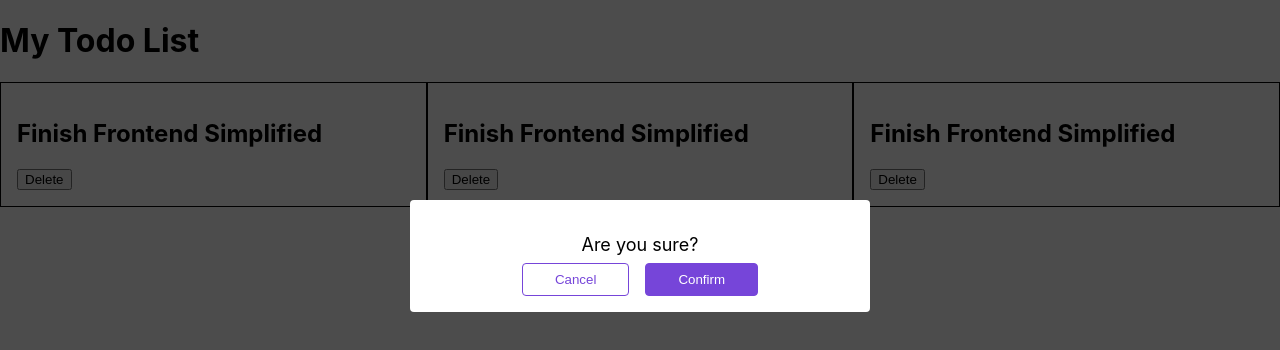
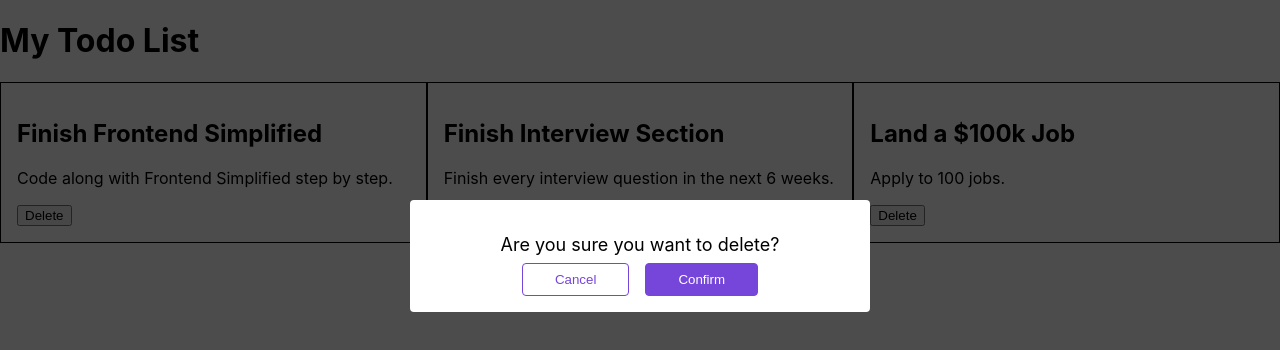
Before and after one commit to RyanCacicedo/React-Crashcourse, a React (Create React App) app: page / in a window 1280 px wide. Shown: the top 350 px of the page. Built offline with nearby package versions, Linux system fonts and the light colour scheme.

Commit message:
Working on Props

```diff
--- a/src/App.jsx
+++ b/src/App.jsx
@@ -1,18 +1,27 @@
 import "./App.css";
 import Todo from "./components/Todo.jsx";
 import Title from "./components/Title.jsx";
-import Modal from "./components/Modal.jsx"
+import Modal from "./components/Modal.jsx";
 
 function App() {
   return (
     <div>
       <Title></Title>
       <div className="todo__wrapper">
-        <Todo></Todo>
-        <Todo></Todo>
-        <Todo></Todo>
+        <Todo
+          title="Finish Frontend Simplified"
+          paragraph="Code along with Frontend Simplified step by step."
+        ></Todo>
+        <Todo
+          title="Finish Interview Section"
+          paragraph="Finish every interview question in the next 6 weeks."
+        ></Todo>
+        <Todo
+          title="Land a $100k Job"
+          paragraph="Apply to 100 jobs."
+        ></Todo>
       </div>
-      <Modal></Modal>
+      <Modal title="Are you sure you want to delete?"></Modal>
     </div>
   );
 }
--- a/src/components/Modal.jsx
+++ b/src/components/Modal.jsx
@@ -1,10 +1,10 @@
 import "./Modal.css";
 
-function Modal() {
+function Modal({title}) {
   return (
     <>
       <div className="modal">
-        <p className="modal__title">Are you sure?</p>
+        <p className="modal__title">{title}</p>
         <div className="modal__buttons">
           <button className="btn btn__cancel">Cancel</button>
           <button className="btn">Confirm</button>
--- a/src/components/Todo.jsx
+++ b/src/components/Todo.jsx
@@ -1,9 +1,11 @@
 import './Todo.css'
 
-function Todo() {
+function Todo({title, paragraph}) {
+  console.log(title)
   return (
     <div className='todo'>
-      <h2>Finish Frontend Simplified</h2>
+      <h2>{ title }</h2>
+      <p>{paragraph}</p>
       <button>Delete</button>
     </div>
   );
--- a/src/index.js
+++ b/src/index.js
@@ -1,15 +1,11 @@
-import React from 'react';
-import ReactDOM from 'react-dom/client';
-import './index.css';
-import App from './App.jsx';
-import reportWebVitals from './reportWebVitals';
+import React from "react";
+import ReactDOM from "react-dom/client";
+import "./index.css";
+import App from "./App.jsx";
+import reportWebVitals from "./reportWebVitals";
 
-const root = ReactDOM.createRoot(document.getElementById('root'));
-root.render(
-  <React.StrictMode>
-    <App />
-  </React.StrictMode>
-);
+const root = ReactDOM.createRoot(document.getElementById("root"));
+root.render(<App />);
 
 // If you want to start measuring performance in your app, pass a function
 // to log results (for example: reportWebVitals(console.log))
```
